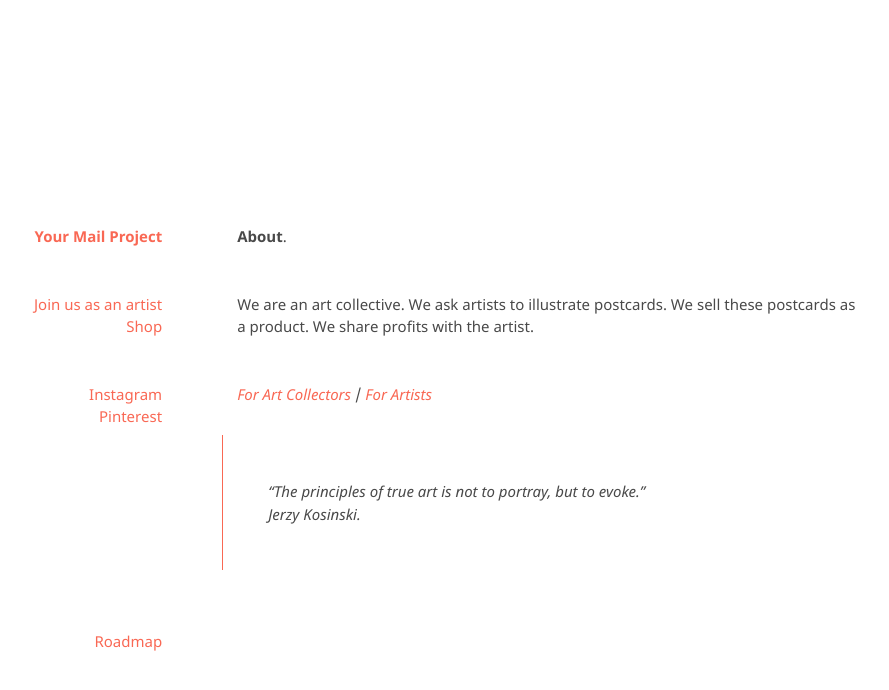
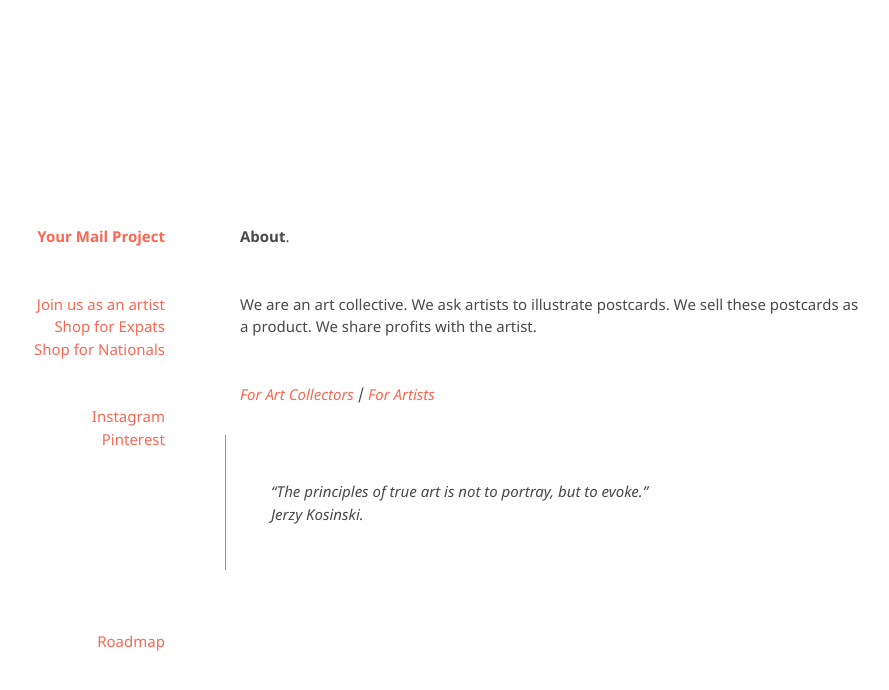
Before and after one commit to kvshvlin/yourmailproject, a Jekyll site: the page built from index.md, in a window 1280 px wide. Shown: the top 690 px of the page, without its empty margins (191-1080 px from the left). Built offline with Jekyll 4.4.1, drawn with Linux system fonts in a browser that asks for light colours; our own code applies the rules of GitHub Pages for plain Markdown files.

Commit message:
Update default.html

```diff
--- a/_layouts/default.html
+++ b/_layouts/default.html
@@ -16,8 +16,9 @@
         <div class="grid-item">
 		<h1><a href="https://kvshvlin.github.io/yourmailproject">Your Mail Project</a></h1>
 		<p>
-			<a href="https://yourmailproject.typeform.com/to/krhWpQJZ" target="_blank">Join us as an artist</a><br>
-			<a href="https://yourmailproject.stores.instamojo.com" target="_blank">Shop</a>
+<a href="https://yourmailproject.typeform.com/to/krhWpQJZ" target="_blank">Join us as an artist</a><br>
+<a href="https://www.gumroad.com/yourmailproject" target="_blank">Shop for Expats</a><br>
+			<a href="https://yourmailproject.stores.instamojo.com" target="_blank">Shop for Nationals</a>
         </p>
         <p>
 			<a href="https://www.instagram.com/yourmailproject" target="_blank">Instagram</a><br>
```
